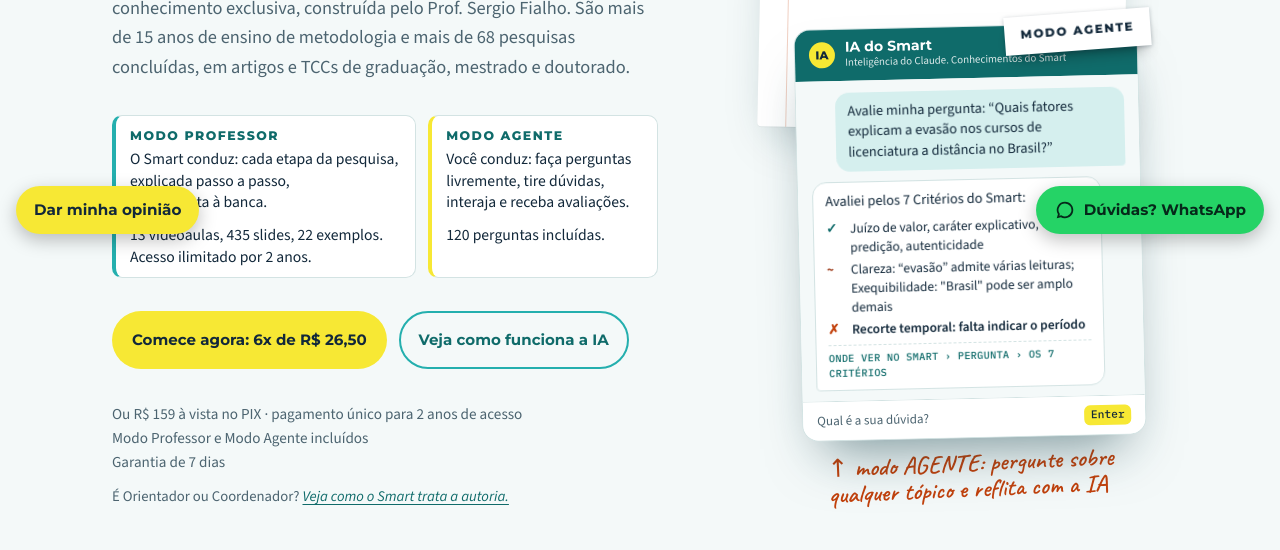
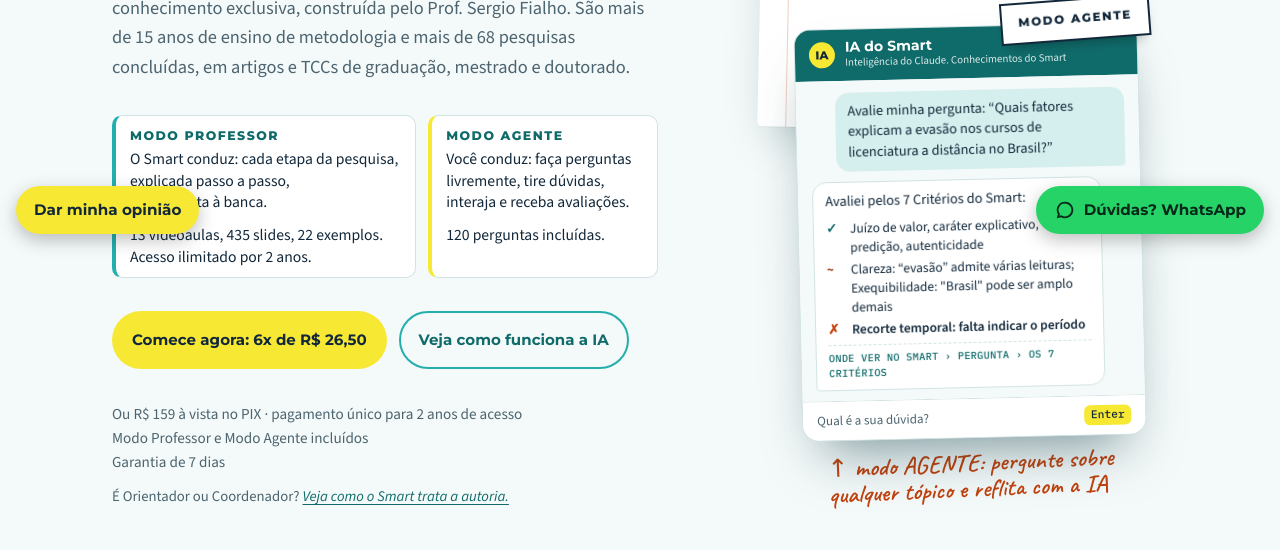
Before and after one commit to shagefialho-ux/smart-tcc-home, a plain HTML site: page ia/index.html in a window 1280 px wide. Shown: the part 550-1100 px from the top of the page. Drawn offline with nearby package versions, Linux system fonts and the light colour scheme.

Commit message:
Rascunho e página dos revisores: etiquetas com contorno em linha cheia; etiqueta do modo AGENTE mais alta
Co-Authored-By: Claude Fable 5.2 <noreply@anthropic.com>

```diff
--- a/ia/index.html
+++ b/ia/index.html
@@ -339,8 +339,8 @@ a.more,.feat a{font-family:var(--f-display);font-weight:700;font-size:.95rem;col
 .visual .sheet h4{margin-bottom:12px}
 .visual .toc{gap:5px}
 .visual .toc .up{margin-top:2px}
-.sticky{position:absolute;z-index:3;top:-20px;right:-12px;background:#fff;color:#12283A;font-family:var(--f-display);font-size:.74rem;font-weight:800;letter-spacing:.14em;line-height:1;padding:13px 16px;transform:rotate(4deg);box-shadow:0 1px 4px rgb(18 40 58 / .28),0 10px 16px -8px rgb(0 0 0 / .45);text-align:center;white-space:nowrap}
-.chat .sticky{top:-12px;right:-14px;transform:rotate(-3deg)}
+.sticky{position:absolute;z-index:3;top:-20px;right:-12px;background:#fff;color:#12283A;border:2.5px solid #12283A;backface-visibility:hidden;font-family:var(--f-display);font-size:.74rem;font-weight:800;letter-spacing:.14em;line-height:1;padding:13px 16px;transform:rotate(4deg);box-shadow:0 8px 14px -8px rgb(0 0 0 / .4);text-align:center;white-space:nowrap}
+.chat .sticky{top:-26px;right:-14px;transform:rotate(-3deg)}
 
 .chat{position:relative;z-index:2;width:min(400px,94%);justify-self:end;margin-top:-104px;margin-right:-14px;background:#FFFFFF;color:#12283A;border:1px solid #D3E3E3;border-radius:16px;box-shadow:0 30px 54px -22px rgb(15 60 70 / .55);transform:rotate(-1.3deg);font-size:.9rem;line-height:1.42}
 .chat .bar{display:flex;align-items:center;gap:10px;background:#0F6B6A;color:#FFFFFF;padding:10px 14px;border-radius:15px 15px 0 0}
```
Also changed, not shown: rascunho/index.html (+2 -2 lines).
